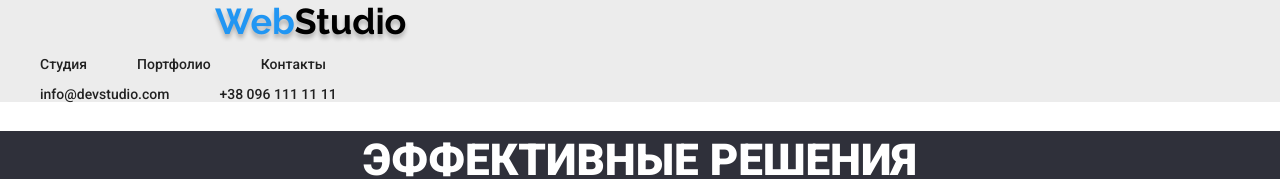
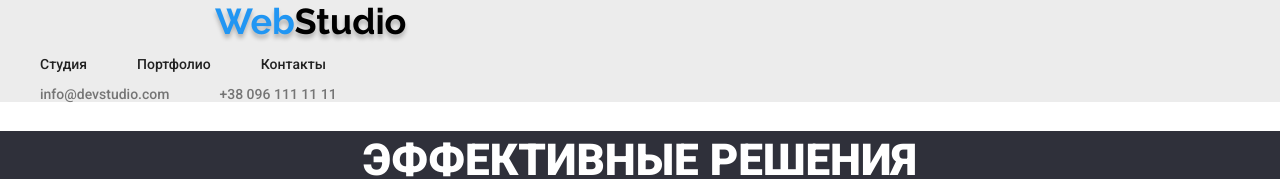
Before and after one commit to Julia-Verg/goit-markup-hw-03, a plain HTML site: page index.html in a window 1280 px wide. Shown: the top 179 px of the page. Drawn offline with Linux system fonts and the light colour scheme.

Commit message:
added semi-colon

```diff
--- a/css/styles.css
+++ b/css/styles.css
@@ -30,10 +30,7 @@ body {
   color: var(--accent-color);
   text-decoration: none;
  }
-.nav-link
-/* .auth-nav-email,
-.auth-nav-phone */
- {
+.nav-link {
   text-decoration: none;
   color: var(--primary-text-color);
    display: flex;
@@ -41,7 +38,7 @@ body {
     .auth-nav-email,
    .auth-nav-phone  {
     text-decoration: none;
-  color: var(--secondary-text-color)
+  color: var(--secondary-text-color);
   display: flex;
 }
     .style-list {
```
